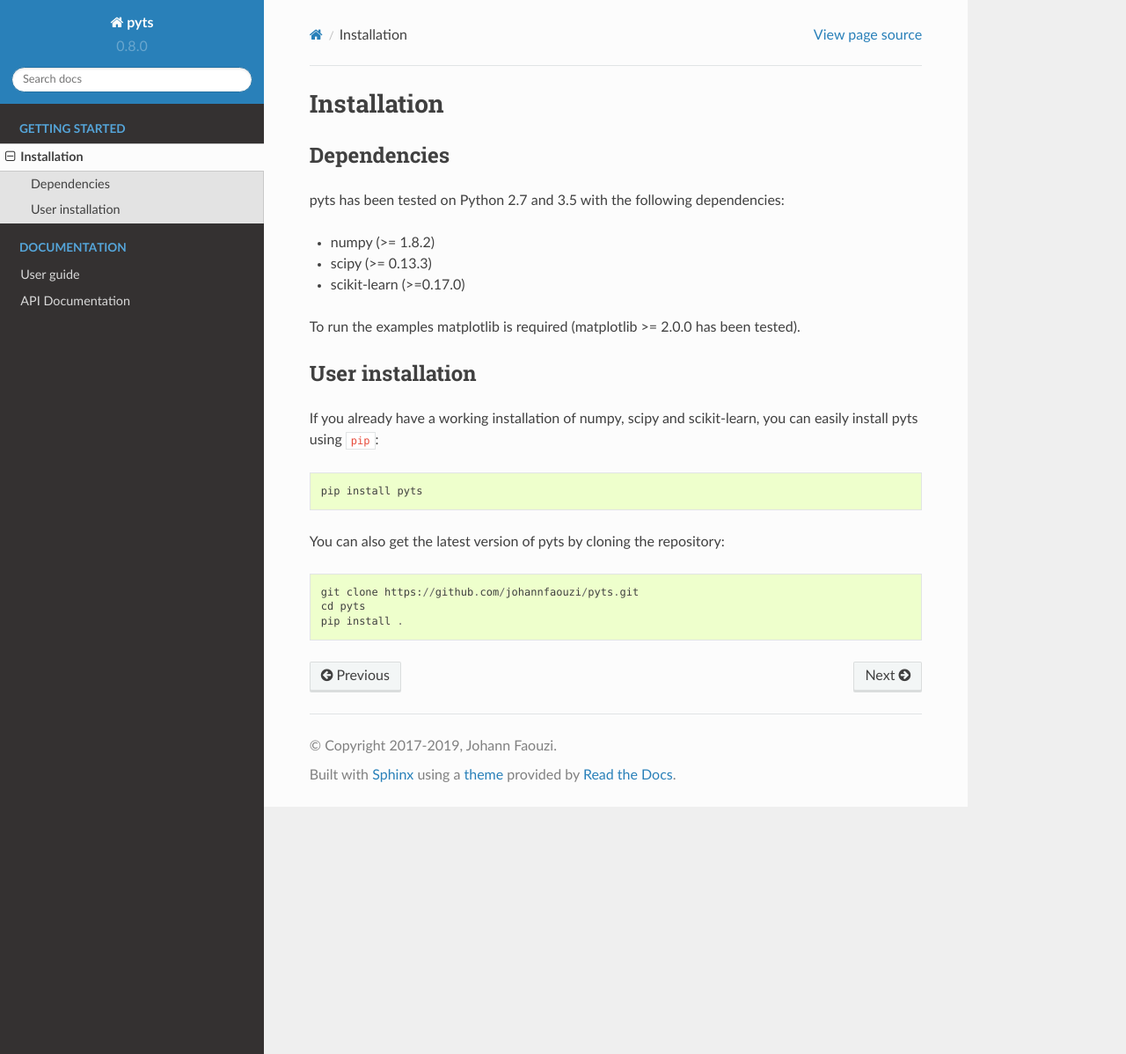
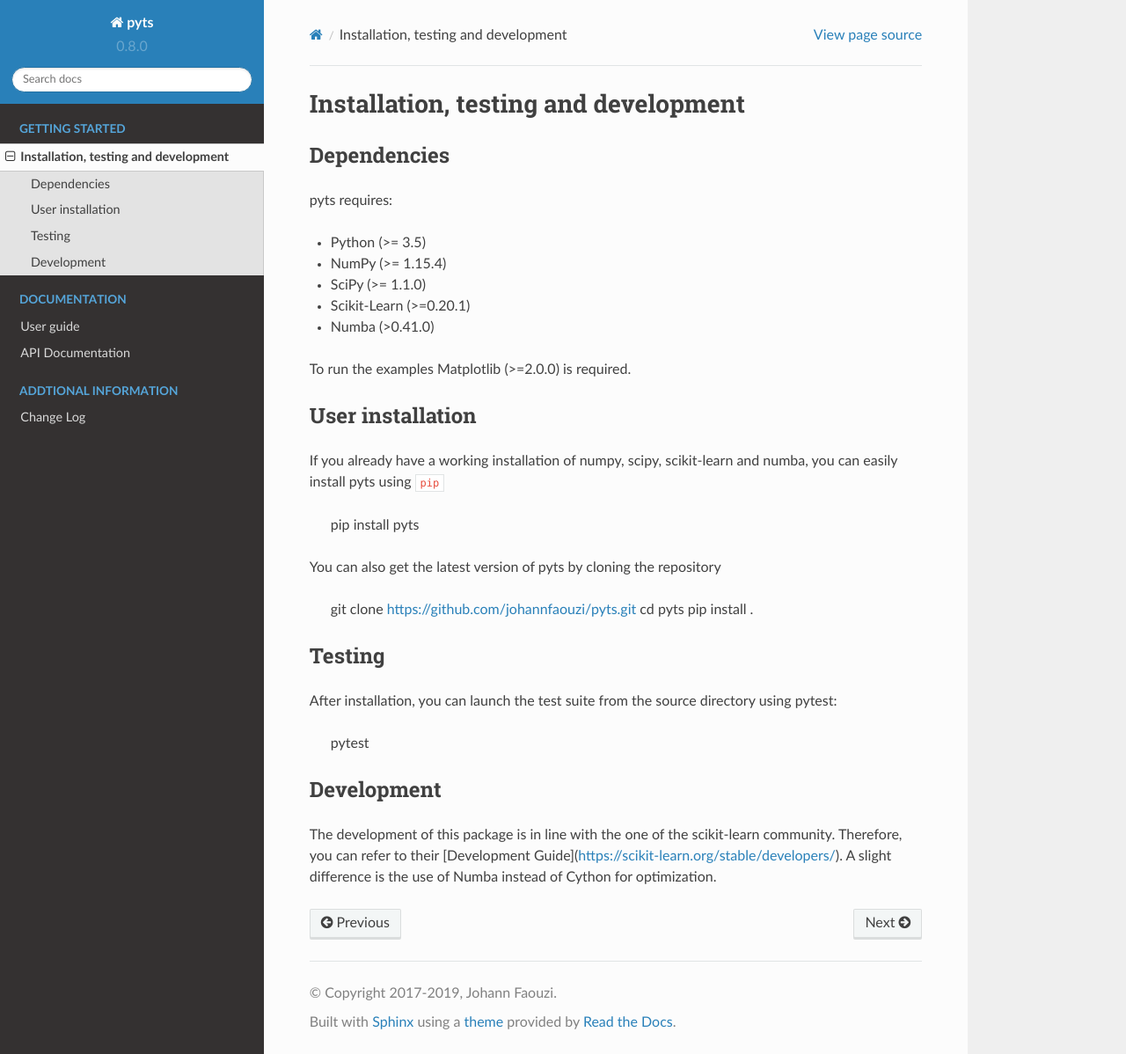
Before and after one commit to johannfaouzi/pyts, a Sphinx documentation site: the page built from doc/install.rst, in a window 1280 px wide and 1198 px high. Shown: the whole window at 88% size. Built offline with Sphinx 7.4.7 and the Read the Docs theme 2.0.0, drawn with Linux system fonts in a browser that asks for light colours; formulas are drawn with MathJax 3; pages that are not in the unit, such as notebooks, are missing from menus.

```diff
--- a/doc/api.rst
+++ b/doc/api.rst
@@ -4,11 +4,11 @@ API Documentation
 Here you can find the API documentation for the different modules:
 
 * :doc:`approximation`
-* :doc:`bow`
+* :doc:`bag_of_words`
 * :doc:`classification`
 * :doc:`decomposition`
 * :doc:`image`
+* :doc:`metrics`
 * :doc:`preprocessing`
-* :doc:`quantization`
 * :doc:`transformation`
 * :doc:`utils`
--- a/doc/citation.rst
+++ b/doc/citation.rst
@@ -3,7 +3,7 @@ Citation
 
 pyts is registered on `Zenodo
 <https://doi.org/10.5281/zenodo.1244152>`_.
-If you use it in a scientific publication, please cite us::
+If you use it in a scientific publication, we would appreciate citations:
 
     @misc{johann_faouzi_2018_1244152,
     author       = {Johann Faouzi},
--- a/doc/install.rst
+++ b/doc/install.rst
@@ -1,28 +1,48 @@
-Installation
-============
+Installation, testing and development
+=====================================
 
 Dependencies
 ------------
 
-pyts has been tested on Python 2.7 and 3.5 with the following dependencies:
+pyts requires:
 
-- numpy (>= 1.8.2)
-- scipy (>= 0.13.3)
-- scikit-learn (>=0.17.0)
+- Python (>= 3.5)
+- NumPy (>= 1.15.4)
+- SciPy (>= 1.1.0)
+- Scikit-Learn (>=0.20.1)
+- Numba (>0.41.0)
 
-To run the examples matplotlib is required (matplotlib >= 2.0.0 has
-been tested).
+To run the examples Matplotlib (>=2.0.0) is required.
+
 
 User installation
 -----------------
 
-If you already have a working installation of numpy, scipy and
-scikit-learn, you can easily install pyts using ``pip``::
+If you already have a working installation of numpy, scipy, scikit-learn and
+numba, you can easily install pyts using ``pip``
 
     pip install pyts
 
-You can also get the latest version of pyts by cloning the repository::
+You can also get the latest version of pyts by cloning the repository
 
     git clone https://github.com/johannfaouzi/pyts.git
     cd pyts
     pip install .
+
+
+Testing
+-------
+
+After installation, you can launch the test suite from the source
+directory using pytest:
+
+    pytest
+
+
+Development
+-----------
+
+The development of this package is in line with the one of the scikit-learn
+community. Therefore, you can refer to their
+[Development Guide](https://scikit-learn.org/stable/developers/). A slight
+difference is the use of Numba instead of Cython for optimization.
```
Also changed, not shown: doc/bag_of_words.rst (added, +7 -0 lines), doc/bow.rst (deleted, +0 -7 lines), doc/changelog.rst (added, +18 -0 lines), doc/index.rst (+3 -4 lines), doc/metrics.rst (added, +7 -0 lines), doc/quantization.rst (deleted, +0 -7 lines), doc/user_guide.rst (+22 -20 lines).
